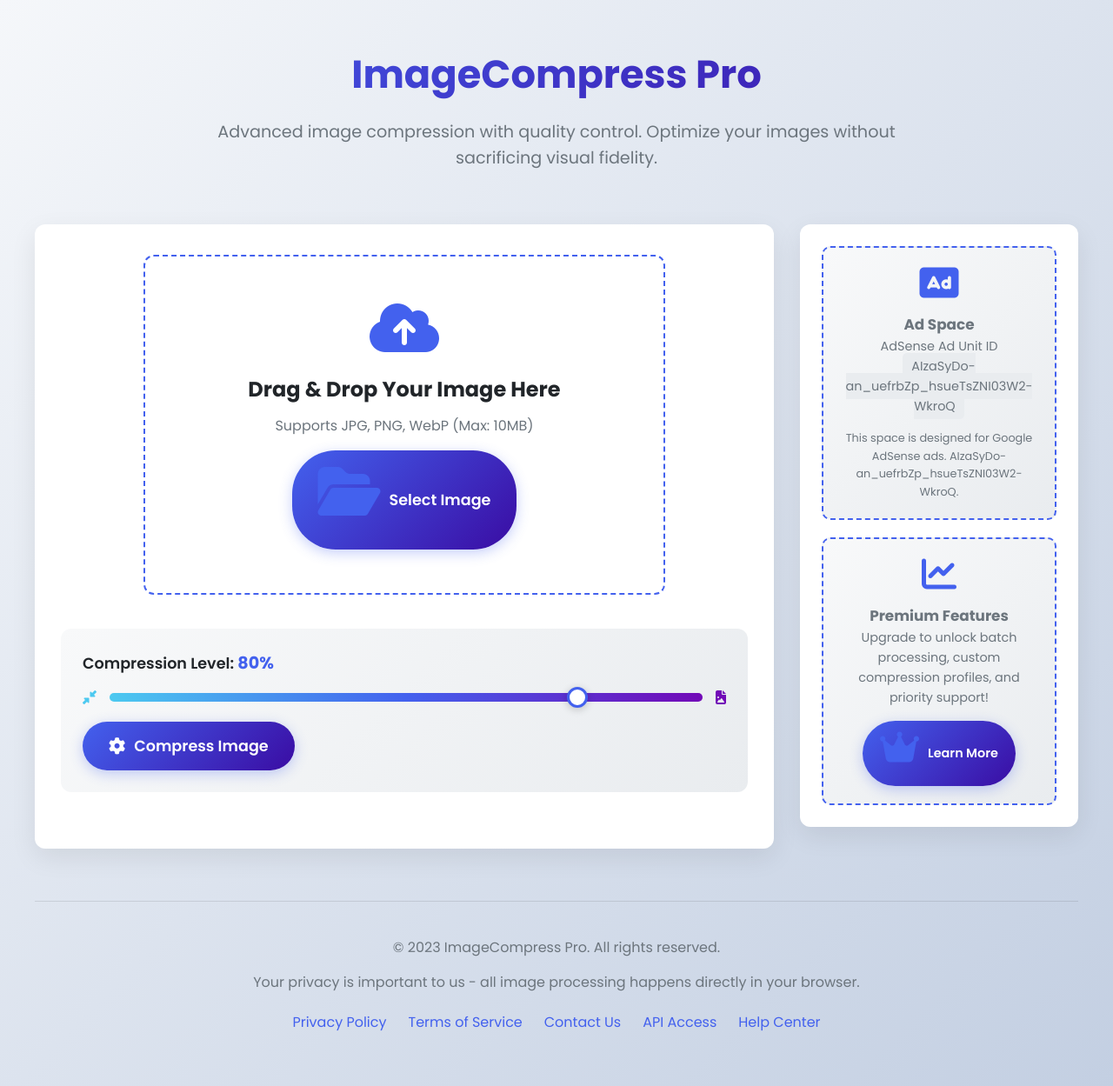
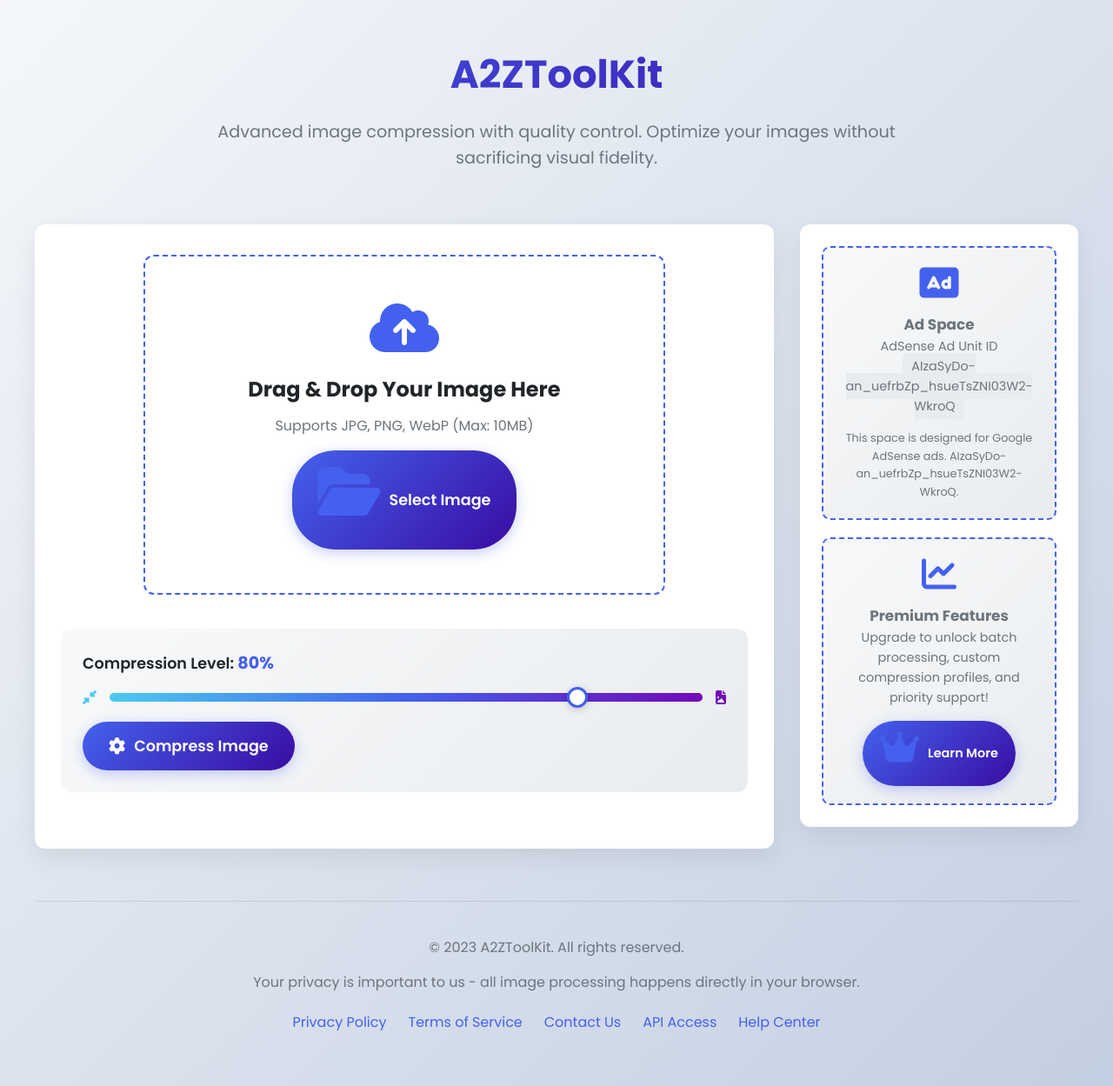
Before and after one commit to sunnymandal0181-lgtm/imagetools, a plain HTML site: page img.compress.html in a window 1280 px wide. Shown: the whole page at 87% size. Drawn offline with Linux system fonts and the light colour scheme.

Commit message:
Update img.compress.html

```diff
--- a/img.compress.html
+++ b/img.compress.html
@@ -3,7 +3,7 @@
 <head>
     <meta charset="UTF-8">
     <meta name="viewport" content="width=device-width, initial-scale=1.0">
-    <title>ImageCompress Pro - Advanced Image Compression Tool</title>
+    <title>A2ZToolKit - Advanced Image Compression Tool</title>
     <meta name="description" content="Free online image compression tool to optimize your images while maintaining quality. Reduce file size for faster websites and apps.">
     <meta name="keywords" content="image compression, optimize images, reduce image size, image optimizer, online tool">
     <link rel="stylesheet" href="https://cdnjs.cloudflare.com/ajax/libs/font-awesome/6.4.0/css/all.min.css">
@@ -484,7 +484,7 @@
 <body>
     <div class="container">
         <header>
-            <h1>ImageCompress Pro</h1>
+            <h1>A2ZToolKit</h1>
             <p>Advanced image compression with quality control. Optimize your images without sacrificing visual fidelity.</p>
         </header>
 
@@ -598,7 +598,7 @@
         </div>
 
         <footer>
-            <p>&copy; 2023 ImageCompress Pro. All rights reserved.</p>
+            <p>&copy; 2023 A2ZToolKit. All rights reserved.</p>
             <p>Your privacy is important to us - all image processing happens directly in your browser.</p>
             <div class="footer-links">
                 <a href="#">Privacy Policy</a>
```
